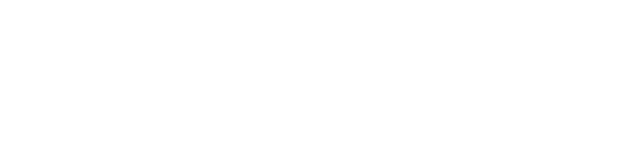
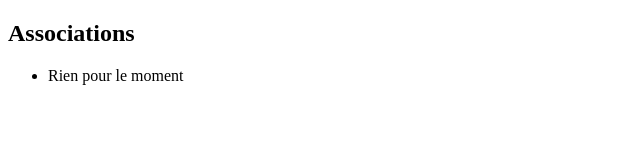
Before and after one commit to ArafathHvn/git-mon-cv, a plain HTML site: page index.html in a window 1280 px wide. Shown: the whole page, without its empty margins (0-640 px from the left). Drawn offline with Linux system fonts and the light colour scheme.

Commit message:
mise en place de la section associations

```diff
--- a/index.html
+++ b/index.html
@@ -7,6 +7,9 @@
     <link rel="stylesheet" href="style.css"
 </head>
 <body>
-
+    <h2>Associations</h2>
+    <ul>
+        <li>Rien pour le moment</li>
+    </ul>
 </body>
 </html>
```
